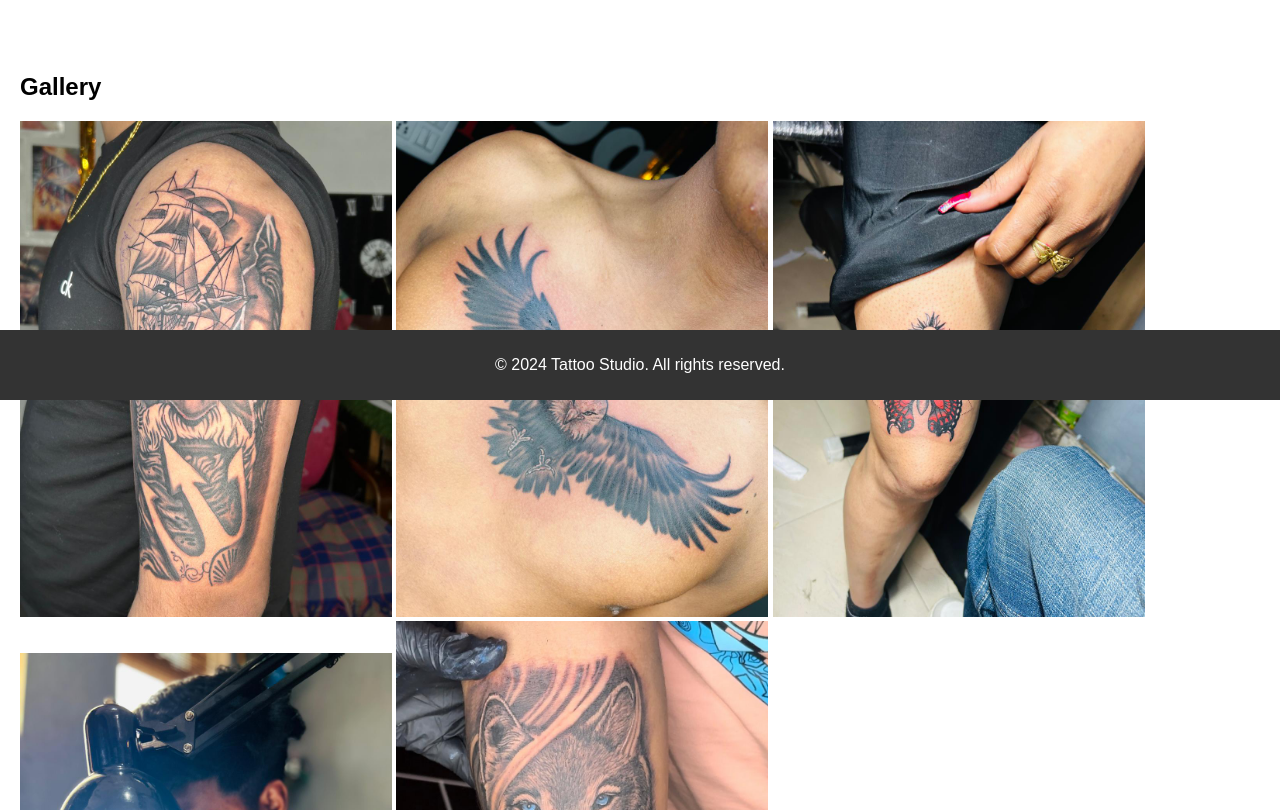
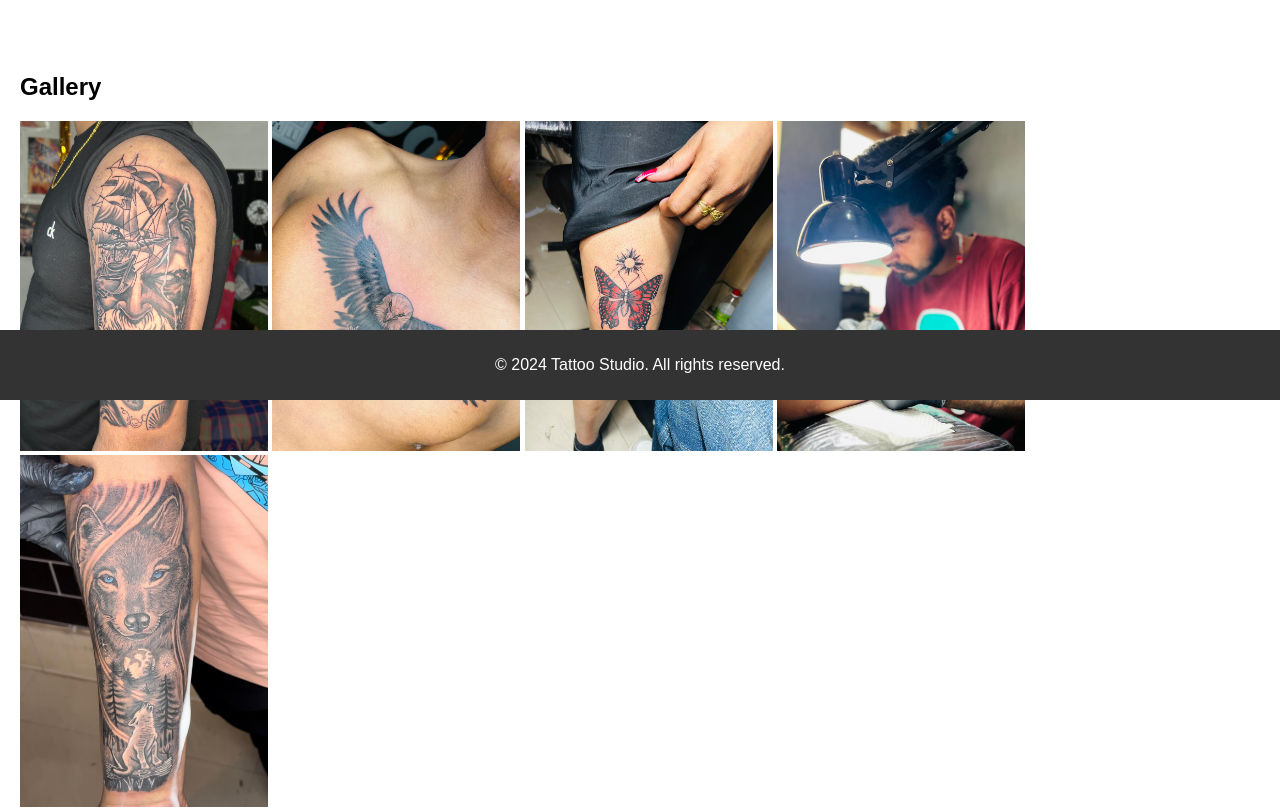
Before and after one commit to jashnkaurr/tattoo-website, a plain HTML site: page index.html in a window 1280 px wide. Shown: the part 400-1210 px from the top of the page. Drawn offline with Linux system fonts and the light colour scheme.

Commit message:
Update index.html

```diff
--- a/index.html
+++ b/index.html
@@ -117,11 +117,11 @@ Welcome to Big Dad Tattoo Studio</h1>
 <div class="container" id="gallery">
     <h2>Gallery</h2>
     <div class="gallery">
-        <img style="width:30%;" src="tattoo.01.jpg" alt="Tattoo 1">
-        <img style="width:30%;" src="tattoo.02.jpg" alt="Tattoo 2">
-        <img style="width:30%;" src="tattoo.03.jpg" alt="Tattoo 3">
-        <img style="width:30%;" src="tattoo.04.jpg" alt="Tattoo 4">
-        <img style="width:30%;" src="tatto.05.jpg" alt="Tattoo 5">
+        <img style="width:20%;" src="tattoo.01.jpg" alt="Tattoo 1">
+        <img style="width:20%;" src="tattoo.02.jpg" alt="Tattoo 2">
+        <img style="width:20%;" src="tattoo.03.jpg" alt="Tattoo 3">
+        <img style="width:20%;" src="tattoo.04.jpg" alt="Tattoo 4">
+        <img style="width:20%;" src="tatto.05.jpg" alt="Tattoo 5">
     </div>
 </div>
 
```
